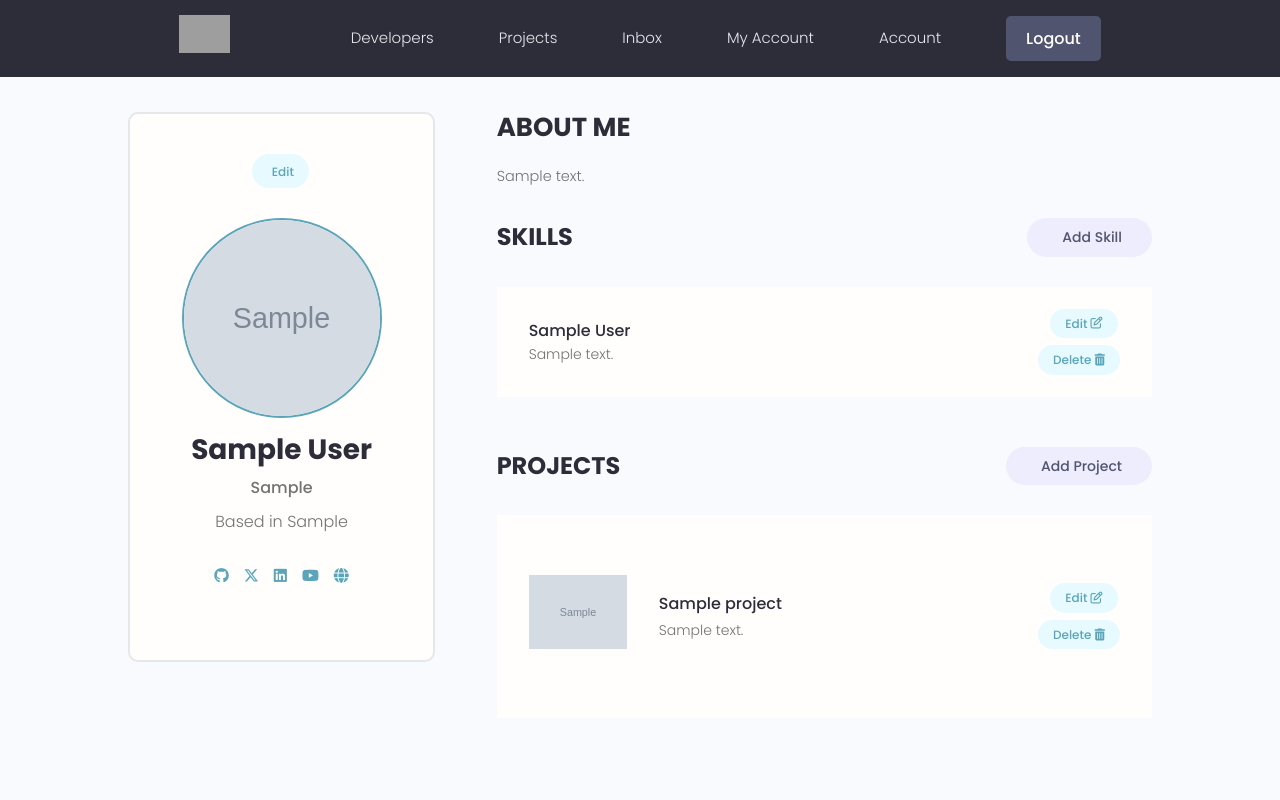
After one commit to zanemyers/ProDev2024, a Django app: page /account/ in a window 1280 px wide. The commit adds this page. Run offline with Django 5.2, Linux system fonts and the light colour scheme; a user stored in the database is signed in; tables that the repository leaves empty hold one stand-in row (values such as "Sample post"); grey boxes marked "Sample" are stand-in pictures; some libraries are stand-ins or nearby versions; grey boxes are pictures that could not be loaded.

Commit message:
User Account

```diff
--- /dev/null
+++ b/apps/users/templates/users/account.html
@@ -0,0 +1,106 @@
+{% extends 'main.html' %}
+{% block content %}
+    <main class="settingsPage profile my-md">
+        <div class="container">
+            <div class="layout">
+                <div class="column column--1of3">
+                    <div class="card text-center">
+                        <div class="card__body dev">
+                            <a class="tag tag--pill tag--main settings__btn" href="#"><i class="im im-edit"></i> Edit</a>
+                            <img class="avatar avatar--xl dev__avatar"
+                                 src="{{ profile.profile_image.url }}" />
+                            <h2 class="dev__name">{{ profile.name }}</h2>
+                            <p class="dev__title">{{ profile.short_intro }}</p>
+                            <p class="dev__location">Based in {{ profile.location }}</p>
+                            <ul class="dev__social">
+                                {% if profile.social_github %}
+                                    <li>
+                                        <a title="Github" href="{{ profile.social_github }}" target="_blank"><i class="fa-brands fa-github"></i></a>
+                                    </li>
+                                {% endif %}
+                                {% if profile.social_twitter %}
+                                    <li>
+                                        <a title="Twitter" href="{{ profile.social_twitter }}" target="_blank">
+                                            <i class="fa-brands fa-x-twitter"></i>
+                                        </a>
+                                    </li>
+                                {% endif %}
+                                {% if profile.social_linkedin %}
+                                    <li>
+                                        <a title="LinkedIn" href="{{ profile.social_linkedin }}" target="_blank">
+                                            <i class="fa-brands fa-linkedin"></i>
+                                        </a>
+                                    </li>
+                                {% endif %}
+                                {% if profile.social_youtube %}
+                                    <li>
+                                        <a title="Youtube" href="{{ profile.social_youtube }}" target="_blank">
+                                            <i class="fa-brands fa-youtube"></i>
+                                        </a>
+                                    </li>
+                                {% endif %}
+                                {% if profile.social_website %}
+                                    <li>
+                                        <a title="Personal Website"
+                                           href="#{{ profile.social_website }}"
+                                           target="_blank">
+                                            <i class="fa-solid fa-globe"></i>
+                                        </a>
+                                    </li>
+                                {% endif %}
+                            </ul>
+                        </div>
+                    </div>
+                </div>
+                <div class="column column--2of3">
+                    <div class="devInfo">
+                        <h3 class="devInfo__title">About Me</h3>
+                        <p class="devInfo__about">
+                            {{ profile.bio }}
+                        </div>
+                        <div class="settings">
+                            <h3 class="settings__title">Skills</h3>
+                            <a class="tag tag--pill tag--sub settings__btn tag--lg" href="#"><i class="im im-plus"></i> Add Skill</a>
+                        </div>
+                        <table class="settings__table">
+                            {% for skill in profile.skill_set.all %}
+                                <tr>
+                                    <td class="settings__tableInfo">
+                                        <h4>{{ skill.name }}</h4>
+                                        <p>{{ skill.description }}</p>
+                                    </td>
+                                    <td class="settings__tableActions">
+                                        <a class="tag tag--pill tag--main settings__btn" href="#">Edit&nbsp;<i class="fa-regular fa-pen-to-square"></i></a>
+                                        <a class="tag tag--pill tag--main settings__btn" href="#">Delete&nbsp;<i class="fa-solid fa-trash-can"></i></a>
+                                    </td>
+                                </tr>
+                            {% endfor %}
+                        </table>
+                        <div class="settings">
+                            <h3 class="settings__title">Projects</h3>
+                            <a class="tag tag--pill tag--sub settings__btn tag--lg" href="#"><i class="im im-plus"></i> Add Project</a>
+                        </div>
+                        <table class="settings__table">
+                            {% for project in profile.project_set.all %}
+                                <tr>
+                                    <td class="settings__thumbnail">
+                                        <a href="{% url 'project' project.id %}">
+                                            <img src="{{ project.featured_image.url }}" alt="Project Thumbnail" />
+                                        </a>
+                                    </td>
+                                    <td class="settings__tableInfo">
+                                        <a href="{% url 'project' project.id %}">{{ project.title }}</a>
+                                        <p>{{ project.description|slice:"150" }}</p>
+                                    </td>
+                                    <td class="settings__tableActions">
+                                        <a class="tag tag--pill tag--main settings__btn" href="#">Edit&nbsp;<i class="fa-regular fa-pen-to-square"></i></a>
+                                        <a class="tag tag--pill tag--main settings__btn" href="#">Delete&nbsp;<i class="fa-solid fa-trash-can"></i></a>
+                                    </td>
+                                </tr>
+                            {% endfor %}
+                        </table>
+                    </div>
+                </div>
+            </div>
+        </main>
+    {% endblock %}
--- a/apps/users/urls.py
+++ b/apps/users/urls.py
@@ -7,4 +7,5 @@ urlpatterns = [
     path("register/", views.RegisterView, name="register"),
     path("", views.ProfilesView, name="profiles"),
     path("profile/<str:pk>/", views.UserProfileView, name="user-profile"),
+    path("account/", views.UserAccountView, name="account"),
 ]
--- a/apps/users/views.py
+++ b/apps/users/views.py
@@ -1,3 +1,4 @@
+from django.contrib.auth.decorators import login_required
 from django.contrib.auth.models import User
 from django.shortcuts import render, redirect
 from django.contrib.auth import login, authenticate, logout
@@ -70,3 +71,10 @@ def UserProfileView(request, pk):
     other_skills = profile.skill_set.filter(description__in=["", None])
     context = {"profile": profile, "topSkills": top_skills, "otherSkills": other_skills}
     return render(request, "users/user_profile.html", context)
+
+
+@login_required(login_url="login")
+def UserAccountView(request):
+    profile = request.user.profile
+    context = {"profile": profile}
+    return render(request, "users/account.html", context)
--- a/templates/navbar.html
+++ b/templates/navbar.html
@@ -26,7 +26,7 @@
                 </li>
                 {% if request.user.is_authenticated %}
                     <li class="header__menuItem">
-                        <a href="{% url 'create-project' %}">Add Project</a>
+                        <a href="{% url 'account' %}">Account</a>
                     </li>
                     <li>
                         <a href="{% url 'logout' %}" class="btn btn--sub">Logout</a>
```
